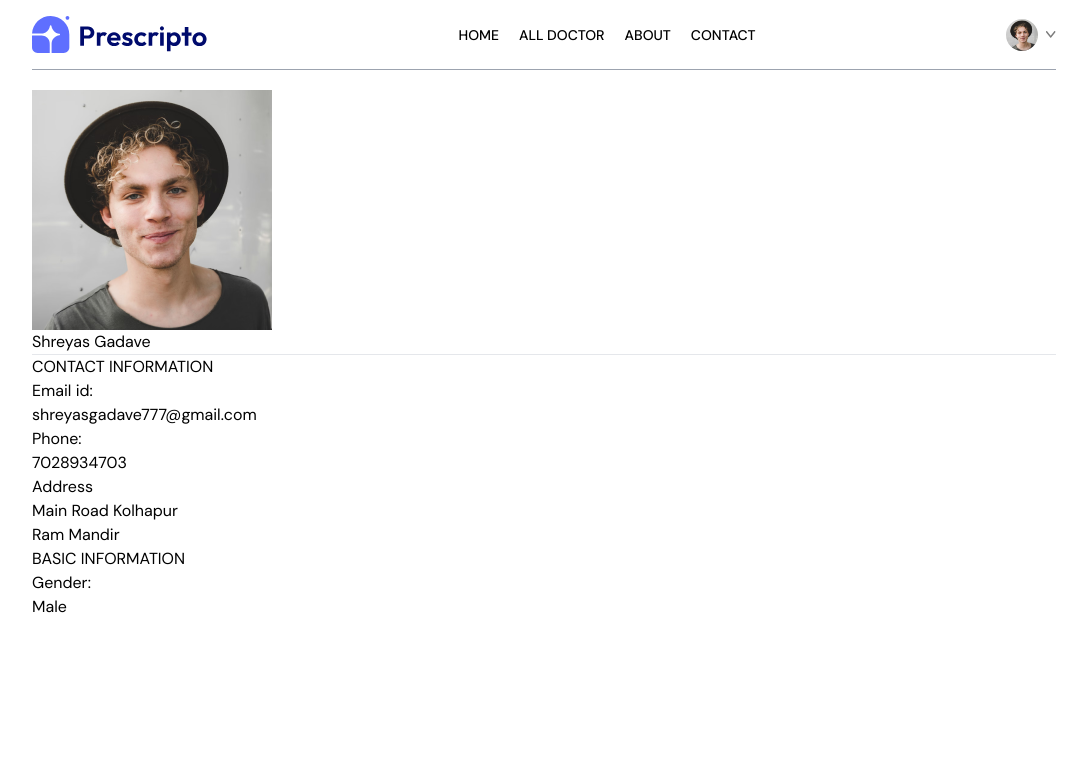
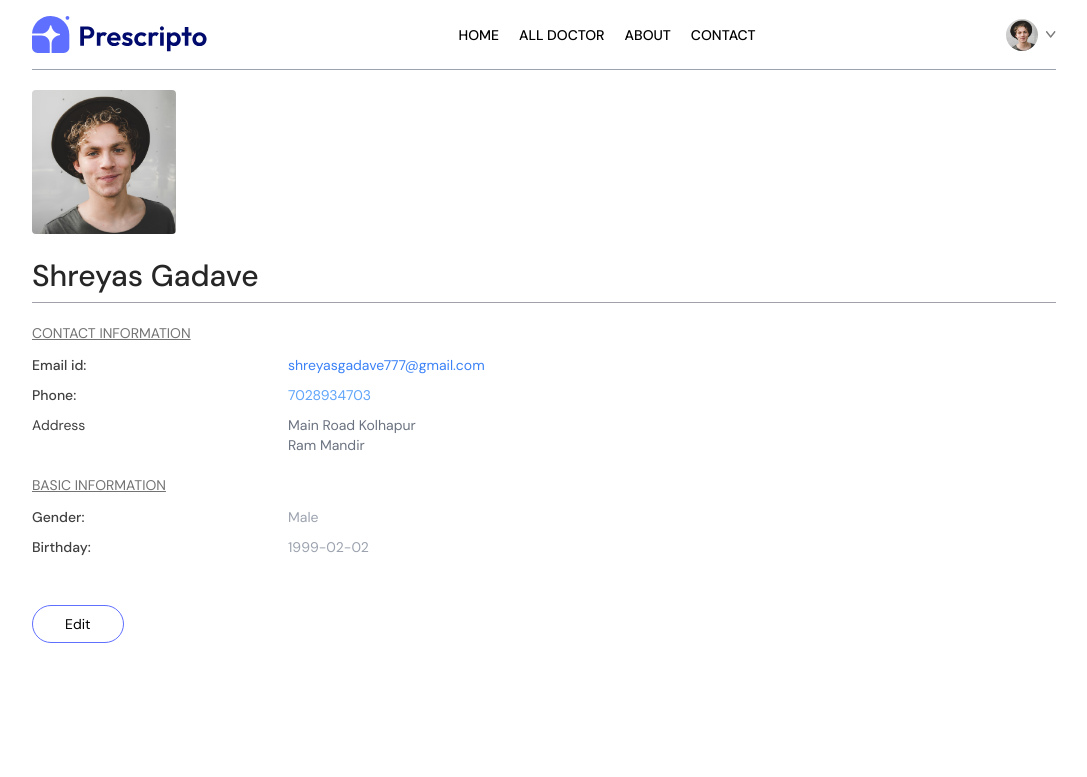
Before and after one commit to ShreyasGadave/MediCure, a React (Vite) app in the folder Frontend/: page /my-profile in a window 1280 px wide. Shown: the top 777 px of the page, without its empty margins (96-1183 px from the left). Built offline with nearby package versions, Linux system fonts and the light colour scheme; a web font is replaced by a local one.

Commit message:
Edit Data in Profile Page

```diff
--- a/Frontend/src/Pages/MyProfile.jsx
+++ b/Frontend/src/Pages/MyProfile.jsx
@@ -17,29 +17,29 @@
 
   const [isEdit, setIsEdit] = useState(false);
   return (
-    <div>
-      <img src={userData.image} alt="" />
-      {isEdit ?
-        <input
+    <div className="'max-w-lg flex flex-col gap-2 text-sm ">
+      <img className="w-36 rounded" src={userData.image} alt="" />
+      {isEdit ? (
+        <input className="bg-gray-50 text-3xl font-medium max-w-60 mt-4 "
           type="text"
           value={userData.name}
           onChange={(e) =>
             setUserData((prev) => ({ ...prev, name: e.target.value }))
           }
         />
-       :
-        <p>{userData.name}</p>
-      }
+      ) : (
+        <p className="font-medium text-3xl text-neutral-800 mt-4 ">{userData.name}</p>
+      )}
 
-      <hr />
+      <hr className="bg-zinc-400 h-[1px] border-none " />
       <div>
-        <p>CONTACT INFORMATION</p>
-        <div>
-          <p>Email id:</p>
-          <p>{userData.email}</p>
-          <p>Phone:</p>
+        <p className="text-neutral-500 underline mt-3 ">CONTACT INFORMATION</p>
+        <div className="grid grid-cols-[1fr_3fr]  gap-y-2.5 mt-3 text-neutral-700 ">
+          <p className="font-medium ">Email id:</p>
+          <p className="text-blue-500 ">{userData.email}</p>
+          <p className="font-medium">Phone:</p>
           {isEdit ? (
-            <input
+            <input className="bg-gray-100 max-w-52 "
               type="text"
               value={userData.phone}
               onChange={(e) =>
@@ -47,17 +47,35 @@
               }
             />
           ) : (
-            <p>{userData.phone}</p>
+            <p className="text-blue-400">{userData.phone}</p>
           )}
           <p>Address</p>
           {isEdit ? (
             <p>
-                        <input onChange={(e)=>setUserData(prev=>({...prev, address:{...prev.address,line1:e.target.value}}))} value={userData.address.line1} type="text" />
+              <input className="bg-gray-50 "
+                onChange={(e) =>
+                  setUserData((prev) => ({
+                    ...prev,
+                    address: { ...prev.address, line1: e.target.value },
+                  }))
+                }
+                value={userData.address.line1}
+                type="text"
+              />
               <br />
-              <input onChange={(e)=>setUserData(prev=>({...prev, address:{...prev.address,line2:e.target.value}}))} value={userData.address.line2} type="text" />
+              <input className="bg-gray-50 "
+                onChange={(e) =>
+                  setUserData((prev) => ({
+                    ...prev,
+                    address: { ...prev.address, line2: e.target.value },
+                  }))
+                }
+                value={userData.address.line2}
+                type="text"
+              />
             </p>
           ) : (
-            <p>
+            <p className="text-gray-500">
               {userData.address.line1} <br />
               {userData.address.line2}
             </p>
@@ -65,18 +83,42 @@
         </div>
       </div>
       <div>
-        <p>BASIC INFORMATION</p>
-        <div>
-          <p>Gender:</p>
-          {isEdit ?
-       <select onChange={(e)=>setUserData(prev=>({...prev, gender:e.target.value}))}>
-        <option value="Male">Male</option>
-        <option value="Female">Female</option>
-       </select>
-      :
-        <p>{userData.gender}</p>
-      }
+        <p className="text-neutral-500 underline mt-3 ">BASIC INFORMATION</p>
+        <div className="grid grid-cols-[1fr_3fr] gap-y-2.5 mt-3 text-neutral-700 ">
+          <p className="font-medium ">Gender:</p>
+          {isEdit ? (
+            <select className="max-w-20 bg-gray-100 "
+              onChange={(e) =>
+                setUserData((prev) => ({ ...prev, gender: e.target.value }))
+              }
+            >
+              <option value="Male">Male</option>
+              <option value="Female">Female</option>
+            </select>
+          ) : (
+            <p className="text-gray-400 ">{userData.gender}</p>
+          )}
+          <p className="font-medium ">Birthday:</p>
+          {isEdit ? (
+            <input className="max-w-28 bg-gray-100 "
+              type="date"
+              onChange={(e) =>
+                setUserData((prev) => ({ ...prev, dob: e.target.value }))
+              }
+              value={userData.dob}
+            />
+          ) : (
+            <p className="text-gray-400 ">{userData.dob}</p>
+          )}
         </div>
+      </div>
+
+      <div className="mt-10 ">
+        {isEdit ? (
+          <button className="border border-primary px-8 py-2 rounded-full  hover:bg-primary hover:text-white  transition-all" onClick={() => setIsEdit(false)}>Save information</button>
+        ) : (
+          <button className="border border-primary px-8 py-2 rounded-full  hover:bg-primary hover:text-white  transition-all "  onClick={() => setIsEdit(true)}>Edit</button>
+        )}
       </div>
     </div>
   );
```
